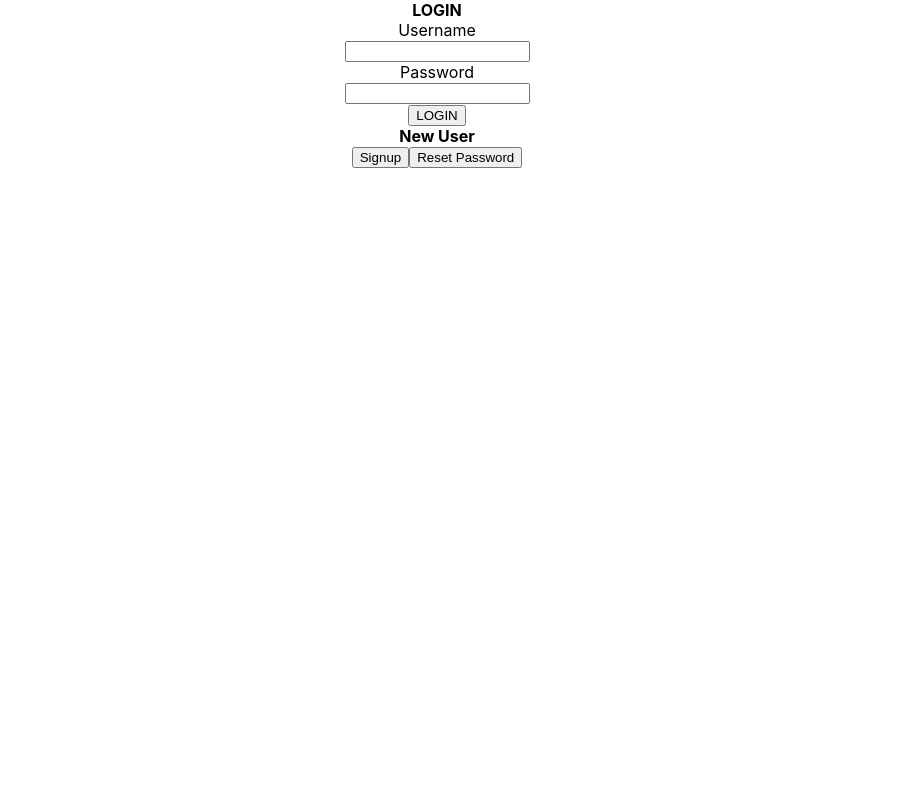
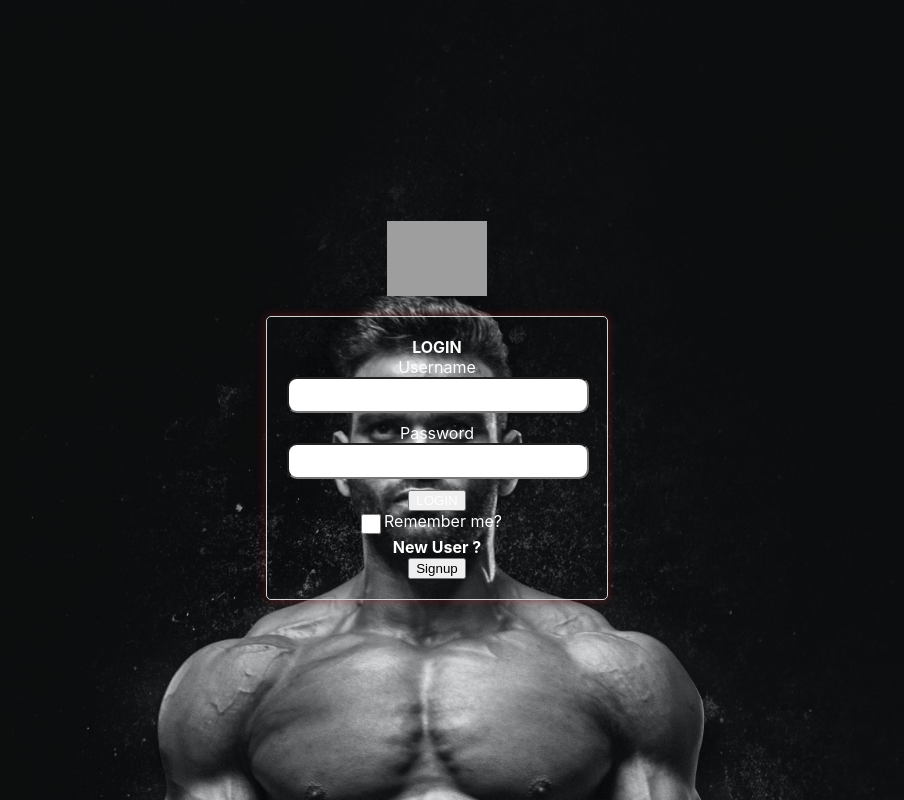
Before and after one commit to Lorraineken/phase_4_project_react, a React (Create React App) app: page /login in a window 1280 px wide. Shown: the whole page, without its empty margins (203-1107 px from the left). Built offline with nearby package versions, Linux system fonts and the light colour scheme; no server answers; grey boxes are pictures that could not be loaded; the HTML template or start-up script is replaced by a standard one.

Commit message:
added color

```diff
--- a/src/components/LogIn.js
+++ b/src/components/LogIn.js
@@ -1,77 +1,93 @@
-import { useState } from 'react'
+import { useState } from 'react';
 import { Link, useNavigate } from 'react-router-dom';
+import backgroundImage from '../images/loginbackground.jpg';
+import './Login.css';
 
-const LogIn = ({setCurrentname,setUserId}) =>{
-    // const history = useHistory()
-    // const [state, setState] = useState({})
-    // const onChange = (e) =>{
-    //     const {name, value } = e.target
-    //     setState({...state,[name]: value})
-    // }
-
-    const[user_name,setUserName] = useState('')
-    const[password,setPassword] = useState()
-    const navigate = useNavigate()
+const LogIn = ({ handleUserLoginAndSignup }) => {
+  const [user_name, setUserName] = useState('');
+  const [password, setPassword] = useState();
+  const navigate = useNavigate();
 
   const formdata = {
+    user_name: user_name,
+    password: password,
+  };
 
-        "user_name":user_name,
-
-        "password":password
-    }
-    const onSubmit =(e) =>{
-        e.preventDefault()
+  const onSubmit = (e) => {
+    e.preventDefault();
     const config = {
       method: 'POST',
-            headers:{
-                "Content-Type": 'application/json',
-                'Accept': 'application/json'
+      headers: {
+        'Content-Type': 'application/json',
+        Accept: 'application/json',
       },
-            body: JSON.stringify(formdata)
-        }
-        fetch('https://palm-gym-api.onrender.com/login',config)
-        .then(response =>{
+      body: JSON.stringify(formdata),
+    };
+    fetch('https://palm-gym-api.onrender.com/login', config)
+      .then((resp) => resp.json())
+      .then((data) => {
+        console.log(data);
+        navigate('/workout');
+      });
+  };
 
-
-            if (response.ok){
-                response.json().then((data) => {
-                    setCurrentname(data.user_name)
-                    setUserId(data.id)
-
-                    console.log("signup was successful")
-                   navigate("/workout")
-                });
-            }else{
-                response.json().then(() =>
-                {
-                    alert("Failed to login")
-                } )
-
-        }
-    }
-        )
-    }
-    return(
-        <div>
+  return (
+    <div className="login login__background">
+      <img
+        className="login__logo"
+        src="https://e7.pngegg.com/pngimages/240/627/png-clipart-gym-logo-mark-gym.png"
+      />
+      <div className="login__container">
         <form onSubmit={onSubmit}>
           <strong>LOGIN</strong>
-                <br/ >
+          <br />
           <label>Username</label>
           <br />
-                <input onChange={(e)=>setUserName(e.target.value)} name='user_name' type='text' />
+          <input
+            id="user_name"
+            onChange={(e) => setUserName(e.target.value)}
+            name="user_name"
+            type="text"
+          />
           <br />
           <label>Password</label>
           <br />
-                <input onChange={(e)=>setPassword(e.target.value)} name ='password' type ='password' />
+          <input
+            id="user_name"
+            onChange={(e) => setPassword(e.target.value)}
+            name="password"
+            type="password"
+          />
           <br />
-                <button type='submit' content= 'Log In'>LOGIN</button>
+          <button
+            class="btn btn-warning"
+            id="login-btn"
+            type="submit"
+            content="Log In"
+          >
+            LOGIN
+          </button>
           <br />
-                <strong >New User</strong>
+
+          <div id="remeber_me">
+            <input
+              type="checkbox"
+              class="form-check-input"
+              id="exampleCheck1"
+            ></input>
+            <label class="form-check-label" for="exampleCheck1">
+              Remember me?
+            </label>
+          </div>
+          <strong>New User ?</strong>
           <br />
-               <Link to='/signup'><button>Signup</button></Link>
-               <Link to='/pwchange'><button>Reset Password</button></Link>
+          <Link to="/signup">
+            <button class="btn btn-success">Signup</button>
+          </Link>
         </form>
       </div>
-    )
-}
+    </div>
+  );
+};
+
 export default LogIn;
--- a/src/components/Login.css
+++ b/src/components/Login.css
@@ -0,0 +1,92 @@
+
+
+  .login__background {
+    background-image: url('../images/loginbackground.jpg');
+    background-size: cover;
+    height: 100vh;
+    display: flex;
+    justify-content: center;
+    align-items: center;
+  }
+#login-btn{
+    color: white;
+}
+#remeber_me{
+    display: flex;
+    margin-left: 70px;
+}
+#exampleCheck1{
+    height: 20px;
+    width: 20px;
+}
+
+#user_name{
+    border-radius: 10px;
+}
+.login {
+    height: 100vh;
+    display: flex;
+    flex-direction: column;
+    align-items: center;
+    color: white;
+}
+
+.login__logo {
+    margin-top: 20px;
+    margin-bottom: 20px;
+    object-fit: contain;
+    width: 100px;
+    margin-right: auto;
+    margin-left: auto;
+  }
+
+.login__container {
+    width: 300px;
+    height: fit-content;
+    display: flex;
+    flex-direction: column;
+    border-radius: 5px;
+    border: 1px solid lightgray;
+    padding: 20px;
+    box-shadow: 0 0 10px rgba(146, 27, 27, 0.5);
+}
+
+.login__container > h1 {
+    font-weight: 500;
+    margin-bottom: 20px;
+  }
+
+.login__container > form > h5 {
+    margin-bottom: 5px;
+}
+
+.login__container > form > input {
+    height: 30px;
+    margin-bottom: 10px;
+    background-color: white;
+    width: 98%;
+  }
+
+.login__container > p {
+    margin-top: 15px;
+    font-size: 12px;
+}
+
+.login__signInButton {
+    background: #f0c14b;
+    border-radius: 2px;
+    width: 100%;
+    height: 30px;
+    border: 1px solid;
+    margin-top: 10px;
+    border-color: #a88734 #9c7e31 #846a29;
+  }
+
+  .login__registerButton {
+    border-radius: 2px;
+    width: 100%;
+    height: 30px;
+    border: 1px solid;
+    margin-top: 10px;
+    border-color: darkgray;
+  }
--- a/src/components/Myworkout.css
+++ b/src/components/Myworkout.css
@@ -1,10 +1,11 @@
+
 p{
     color: black;
 }
 #card{
     margin-left: 100px;
     width: 200px;
-    background-color: rgb(97, 22, 22);
+    background-color: #FFA500;
     box-shadow: 0 4px 8px 0 rgba(34, 244, 69, 0.2), 0 6px 20px 0 rgba(70, 233, 24, 0.19);
     border-radius:15px 50px;
 }
@@ -14,3 +15,14 @@ p{
   box-shadow: 0 10px 20px rgba(14, 218, 233, 0.12), 0 4px 8px rgba(25, 232, 215, 0.06);
 
   }
+  #exercise_btn{
+    background-color: #000000 ;
+    border-radius: 10px;
+    color:#FFA500;
+    margin-bottom: 10px;
+  }
+  #workout_btn{
+    background-color: #0a0a0a ;
+    border-radius: 10px;
+    color:#FFA500;
+  }
--- a/src/components/Signup.js
+++ b/src/components/Signup.js
@@ -1,6 +1,6 @@
 import React, {useState} from "react";
 import { useNavigate } from "react-router-dom";
-
+import './signup.css'
 function Signup(){
 
     const SIGNUP_URL = 'https://palm-gym-api.onrender.com/signup'
@@ -52,19 +52,26 @@ function Signup(){
     }
 
     return (
-        <div>
-           <form className="card container mt-5" onSubmit={(e) => handleSubmit(e)}  >
+        <div id="signup_home">
+            <div id="sign-up">
+            <form  className="card container mt-5" onSubmit={(e) => handleSubmit(e)}  >
           <h4 className="card-header">New Palm Member</h4>
           <label htmlFor="name">Full Name: </label>
-          <input type="text" name="full_name" onChange={(e) => setFullName(e.target.value)} />
+          <input id="inputs" type="text" name="full_name" onChange={(e) => setFullName(e.target.value)} />
           <label htmlFor="name">User Name: </label>
-          <input type="text" name="user_name" onChange={(e) => setUserName(e.target.value)} />
+          <input id="inputs" type="text" name="user_name" onChange={(e) => setUserName(e.target.value)} />
           <label htmlFor="email">Email: </label>
-          <input type="text" name="email"  onChange={(e) => setEmail(e.target.value)}/>
+          <input id="inputs" type="text" name="email"  onChange={(e) => setEmail(e.target.value)}/>
           <label htmlFor="password">Password: </label>
-          <input type="text" name="password" onChange={(e) => setPassword(e.target.value)}/>
-          <input type="submit" value="Join Palm Gym" />
+          <input id="inputs" type="text" name="password" onChange={(e) => setPassword(e.target.value)}/>
+          <input id="submit" class="btn btn-success" type="submit" value="Join Palm Gym" />
          </form>
+
+        </div>
+        <img id="signup-img"
+        className="login__logo"
+        src="https://images.pexels.com/photos/1229356/pexels-photo-1229356.jpeg?auto=compress&cs=tinysrgb&w=600"
+      />
         </div>
     )
 }
--- /dev/null
+++ b/src/components/UserNav.css
@@ -0,0 +1,13 @@
+.navbar-brand{
+    margin-left: 20px;
+}
+.nav-link{
+     color: white;
+     margin-right:180px ;
+}
+.nav-link :hover{
+    color: rgb(241, 7, 7);
+}
+#logout-btn{
+    margin-right:150px ;
+}
--- a/src/components/UserNav.js
+++ b/src/components/UserNav.js
@@ -1,27 +1,15 @@
 import React from 'react';
 import { Link } from 'react-router-dom';
-
+import './UserNav.css';
 
 function UserNav() {
   return (
-
-      <div className="navbar navbar-light bg-">
-
-        <Link className="navbar-brand" to="/">PalmGym</Link>
-
-
-              <Link className="nav-link" to="/workout">Workout</Link>
-
-
-              <Link className="nav-link" to="/dashboard">My Workout</Link>
-
-
-
-              <Link className="nav-link" to="/logout">Logout</Link>
-
-
-      </div>
-
+    <div className="navbar navbar-dark bg-dark">
+      <Link className="navbar-brand" to="/">PalmGym<span>.</span></Link>
+      <Link className="nav-link" to="/workout">Workout</Link>
+      <Link className="nav-link" to="/dashboard">My Workout</Link>
+      <Link id="logout-btn" className="btn btn-secondary" to="/logout">Logout</Link>
+    </div>
   );
 }
 
--- a/src/components/Workout.js
+++ b/src/components/Workout.js
@@ -82,10 +82,10 @@ function Workout() {
                 <h4 className="card-title">Name: {workout.name}</h4>
                 <p className="card-text">Instructor: {workout.instructor}</p>
                 <p className="card-text">Category: {workout.category}</p>
-                <button onClick={() => handleExerciseClick(workout.id)}>
+                <button id="exercise_btn" onClick={() => handleExerciseClick(workout.id)}>
                   My exercise
                 </button>
-                <button onClick={() => handleAddToFavourites(workout)}>
+                <button id="workout_btn" onClick={() => handleAddToFavourites(workout)}>
                   Add workout
                 </button>
                 {selectedWorkoutId === workout.id && showExerciseForm && (
--- /dev/null
+++ b/src/components/signup.css
@@ -0,0 +1,21 @@
+#sign-up{
+    width: 550px;
+    margin-left: 150px;
+}
+#submit{
+    margin-top: 10px;
+    margin-bottom: 10px;
+    width: 150px;
+    margin-left: 180px;
+}
+#inputs{
+    border-radius: 10px;
+}
+#signup_home{
+    display: flex;
+}
+#signup-img{
+    height: 350px;
+    width: 350px;
+    border-radius: 80px;
+}
```
Also changed, not shown: src/images/loginbackground.jpg (added), src/images/pexels-leon-ardho-1552252.jpg (added). Lines whose indentation alone changed are shown as unchanged.
